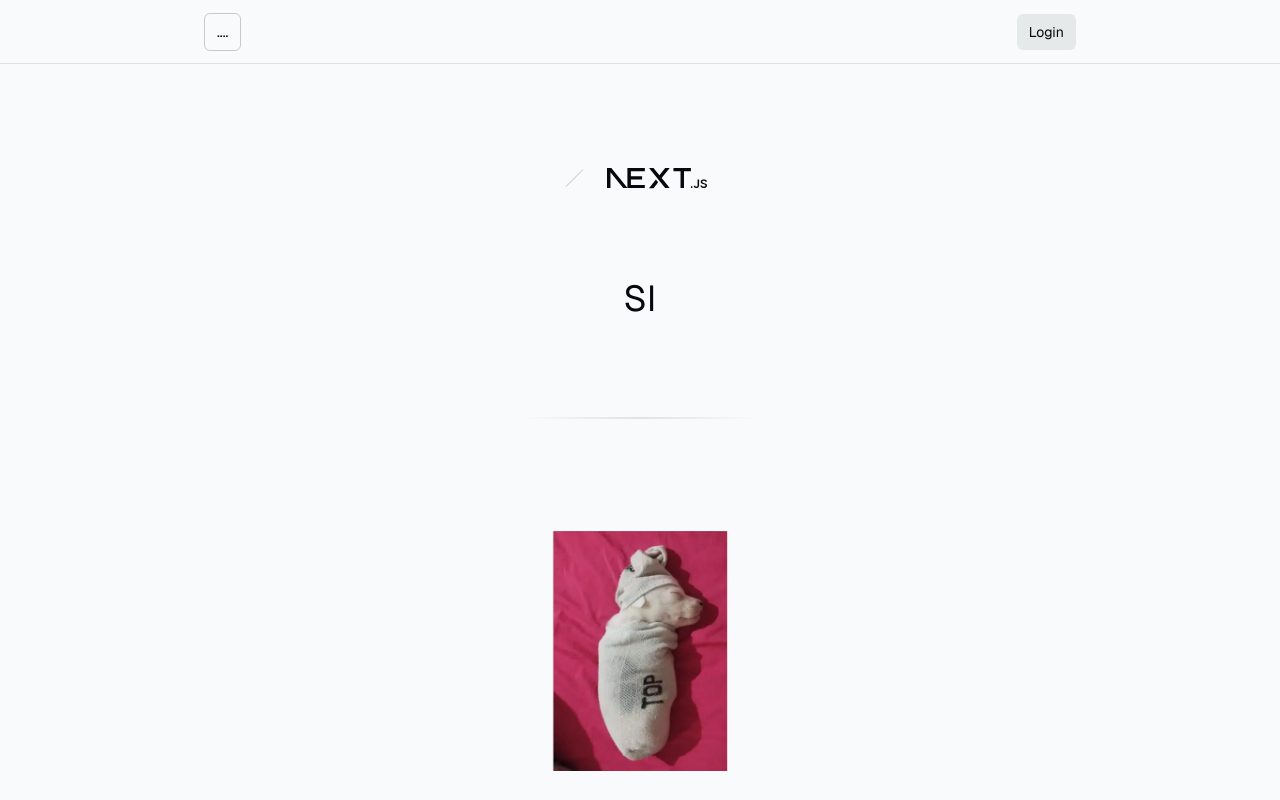
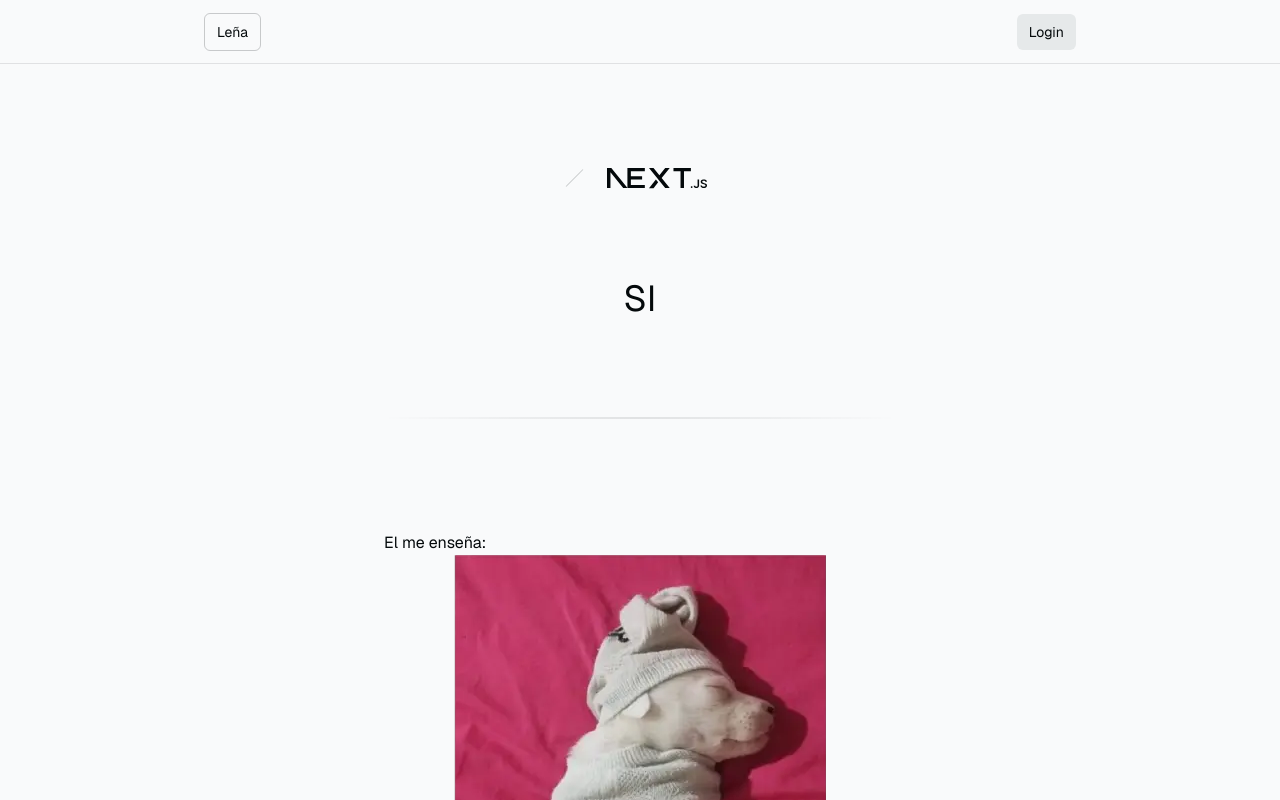
Before and after one commit to Shinogm/mailing-frontend, a Next.js app: page / in a window 1280 px wide. Shown: the top 800 px of the page. Built offline with nearby package versions, Linux system fonts and the light colour scheme; no server answers.

Commit message:
Update page and component texts

```diff
--- a/app/page.tsx
+++ b/app/page.tsx
@@ -28,7 +28,8 @@ export default async function Index () {
 
       <div className='animate-in flex-1 flex flex-col gap-20 opacity-0 max-w-4xl px-3'>
         <Header />
-        <div className='w-60 '>
+        <div>
+          El me enseña:
           <img src='/perro.jpg' alt="Perro Logo" />
         </div>
       </div>
--- a/components/AuthButton.tsx
+++ b/components/AuthButton.tsx
@@ -19,7 +19,7 @@ export default async function AuthButton() {
 
   return user ? (
     <div className="flex items-center gap-4">
-      Hey, {user.email}!
+      Hola, {user.email}!
       <form action={signOut}>
         <button className="py-2 px-4 rounded-md no-underline bg-btn-background hover:bg-btn-background-hover">
           Logout
--- a/components/DeployButton.tsx
+++ b/components/DeployButton.tsx
@@ -4,7 +4,7 @@ export default function DeployButton() {
       className="py-2 px-3 flex rounded-md no-underline hover:bg-btn-background-hover border"
       target="_blank"
       rel="noreferrer"
-    > ....
+    > Leña
     </a>
   );
 }
```
